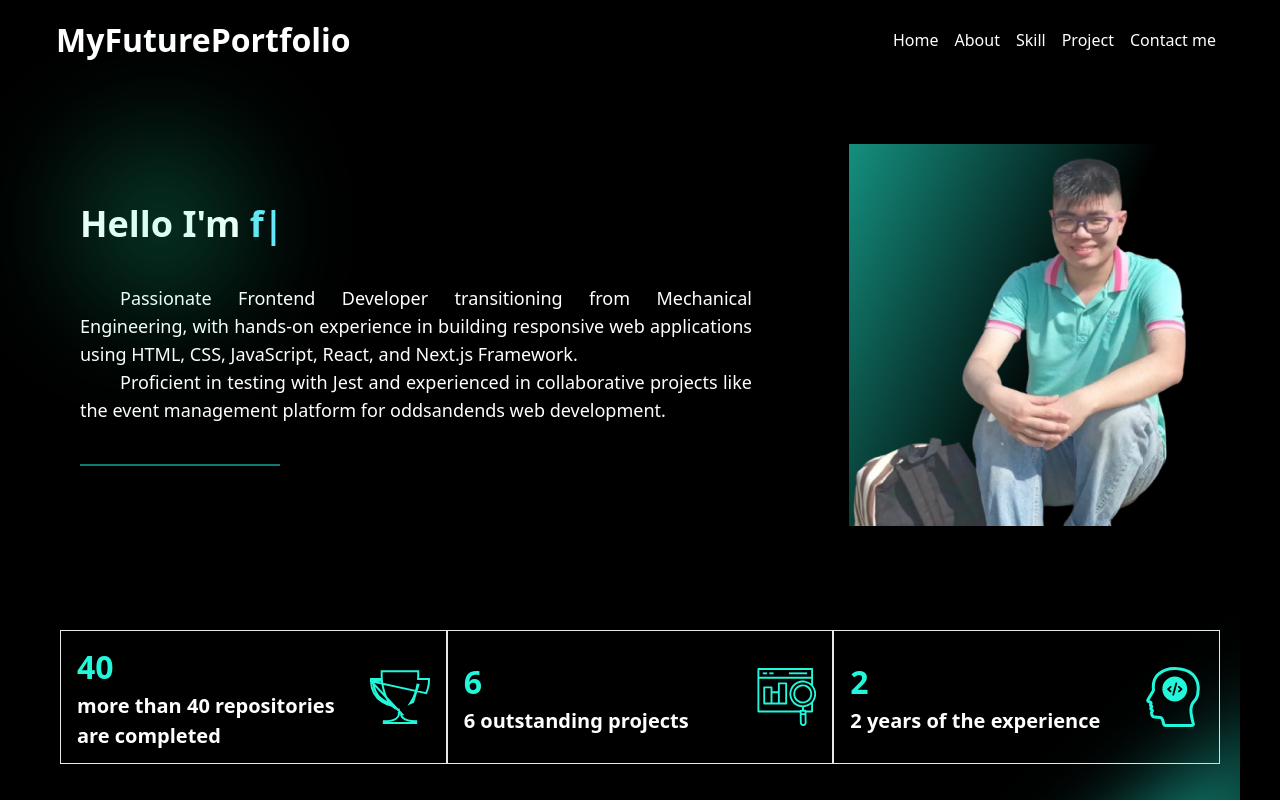
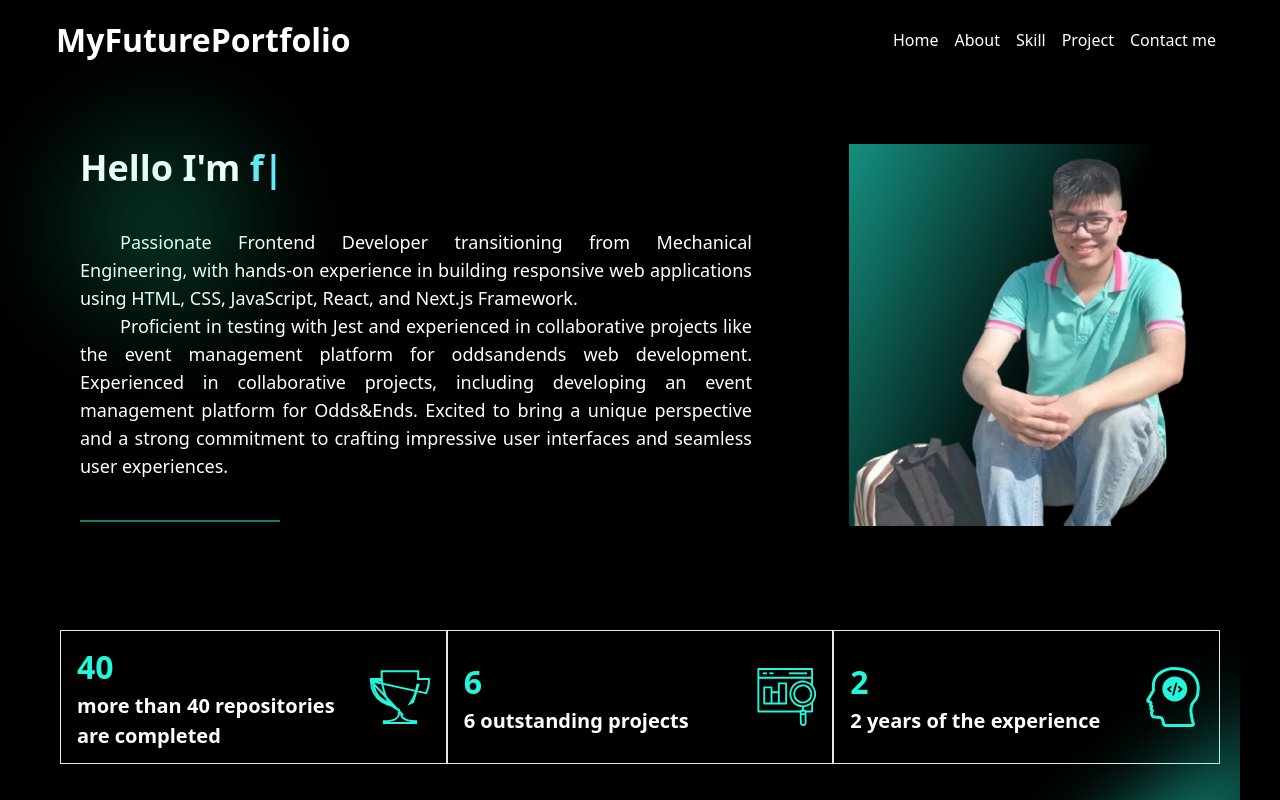
Before and after one commit to future-fwp/portfolio-frontend-website, a React (Vite) app: page / in a window 1280 px wide. Shown: the top 800 px of the page. Built offline with nearby package versions, Linux system fonts and the light colour scheme.

Commit message:
update the content

```diff
--- a/src/components/HomeComponents/Hero.tsx
+++ b/src/components/HomeComponents/Hero.tsx
@@ -40,7 +40,9 @@ const Hero = () => {
 						</h3>
 						<h3 className="text-justify !text-lg [text-align-last:left] indent-10">
 							Proficient in testing with Jest and experienced in collaborative projects like the event management
-							platform for oddsandends web development.
+							platform for oddsandends web development. Experienced in collaborative projects, including
+							developing an event management platform for Odds&Ends. Excited to bring a unique perspective and a
+							strong commitment to crafting impressive user interfaces and seamless user experiences.
 						</h3>
 					</div>
 
```
